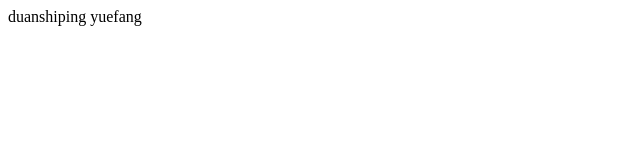
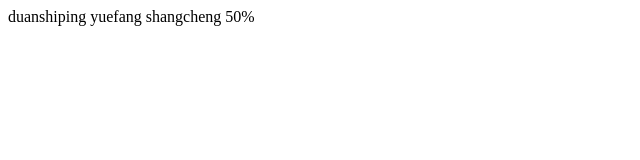
Before and after one commit to hansy2015/dbhot, a plain HTML site: page index.html in a window 1280 px wide. Shown: the whole page, without its empty margins (0-640 px from the left). Drawn offline with Linux system fonts and the light colour scheme.

Commit message:
商城功能

```diff
--- a/index.html
+++ b/index.html
@@ -2,5 +2,6 @@
     <head>
         duanshiping
         yuefang
+        shangcheng 50%
     </head>
 </html>
```
